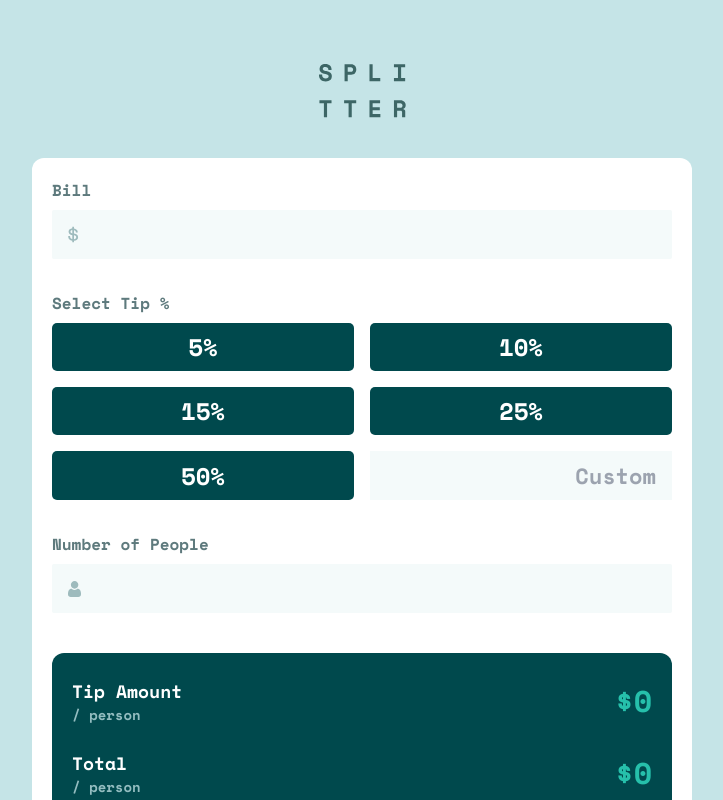
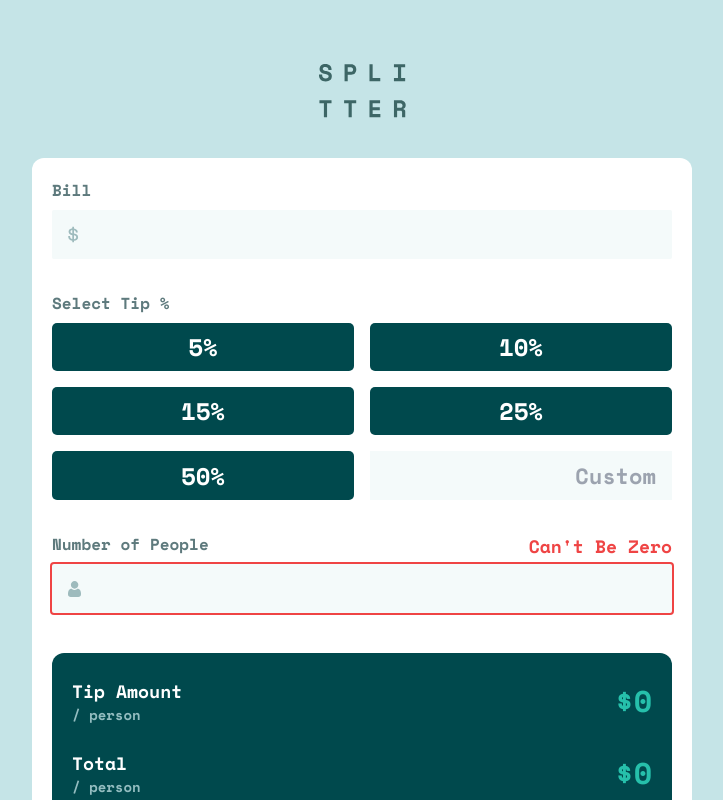
Before and after one commit to TzuChaeDahy/tip-calculator-app, a React (Vite) app: page / in a window 1280 px wide. Shown: the top 800 px of the page, without its empty margins (278-1001 px from the left). Built offline with nearby package versions, Linux system fonts and the light colour scheme.

Commit message:
updating some new functionalities

```diff
--- a/src/components/Container.jsx
+++ b/src/components/Container.jsx
@@ -10,14 +10,19 @@ const Container = () => {
   const [percentage, setPercentage] = useState(0);
   const [tipAmount, setTipAmount] = useState(0);
   const [totalAmount, setTotalAmount] = useState(0);
+
   const billInput = useRef(null);
   const peopleInput = useRef(null);
+  const percentageInput = useRef(null);
+  const [redRing, setRedRing] = useState();
 
   const handleReset = () => {
     setBill(0);
     setPeople(0);
+    setPercentage(0);
     billInput.current.value = 0;
     peopleInput.current.value = 0;
+    percentageInput.current.value = 0;
   };
 
   useEffect(() => {
@@ -25,13 +30,12 @@ const Container = () => {
       console.log("Não pode ser zero");
       setTipAmount(0);
       setTotalAmount(0);
-      //Sistema de Borda Vermelha
+      setRedRing(true);
       return;
     }
     setTipAmount(((bill * percentage) / people).toFixed(2));
     setTotalAmount(((bill / people) * (percentage + 1)).toFixed(2));
-    console.log(billInput.current.value);
-    console.log(peopleInput.current.value);
+    setRedRing(false);
   }, [bill, people, percentage]);
 
   return (
@@ -40,8 +44,11 @@ const Container = () => {
         handleBill={setBill}
         handlePeople={setPeople}
         handlePercentage={setPercentage}
+        percentage={percentage}
         billInput={billInput}
         peopleInput={peopleInput}
+        percentageInput={percentageInput}
+        redRingState={redRing}
       />
       <Output
         tipAmount={tipAmount}
--- a/src/components/Form.jsx
+++ b/src/components/Form.jsx
@@ -8,8 +8,11 @@ const Form = ({
   handlePeople,
   handleBill,
   handlePercentage,
+  percentage,
+  percentageInput,
   billInput,
   peopleInput,
+  redRingState,
 }) => {
   return (
     <div className="flex flex-col gap-8">
@@ -20,13 +23,18 @@ const Form = ({
         handleValue={handleBill}
         refState={billInput}
       />
-      <TipLayout handlePercentage={handlePercentage} />
+      <TipLayout
+        handlePercentage={handlePercentage}
+        percentage={percentage}
+        percentageInput={percentageInput}
+      />
       <NumberInput
         id="people"
         label="Number of People"
         icon={Person}
         handleValue={handlePeople}
         refState={peopleInput}
+        redRingState={redRingState}
       />
     </div>
   );
--- a/src/components/Output.jsx
+++ b/src/components/Output.jsx
@@ -2,11 +2,11 @@ import Amount from "./layout/Amout";
 
 const Output = ({ tipAmount, totalAmount, handleReset }) => {
   return (
-    <div className="flex flex-col gap-6 px-5 py-6 rounded-xl bg-project-cyan-300">
+    <div className="flex flex-col gap-6 px-5 py-6 rounded-xl bg-project-cyan-300 ">
       <Amount title="Tip Amount" value={tipAmount} />
       <Amount title="Total" value={totalAmount} />
       <button
-        className="uppercase bg-project-cyan-200 w-full py-2 rounded-md text-project-cyan-300"
+        className="uppercase bg-project-cyan-200 w-full py-2 rounded-md text-project-cyan-300 transition hover:bg-project-cyan-100"
         onClick={handleReset}
       >
         reset
--- a/src/components/TipLayout.jsx
+++ b/src/components/TipLayout.jsx
@@ -1,7 +1,8 @@
 import Label from "./layout/Label";
 import Button from "./layout/Button";
+import { useState } from "react";
 
-const TipLayout = ({ handlePercentage }) => {
+const TipLayout = ({ handlePercentage, percentage, percentageInput }) => {
   const percentages = [
     { value: 0.05, perc: "5%" },
     { value: 0.1, perc: "10%" },
@@ -10,9 +11,14 @@ const TipLayout = ({ handlePercentage }) => {
     { value: 0.5, perc: "50%" },
   ];
 
-  const createButtons = percentages.map((btn) => {
+  const createButtons = percentages.map((btn, index) => {
     return (
-      <Button value={btn.value} handlePercentage={handlePercentage}>
+      <Button
+        key={index}
+        value={btn.value}
+        handlePercentage={handlePercentage}
+        percentage={percentage}
+      >
         {btn.perc}
       </Button>
     );
@@ -25,9 +31,10 @@ const TipLayout = ({ handlePercentage }) => {
         {createButtons}
         <input
           type="number"
-          className="bg-project-neutral-200 text-right px-4 py-2 outline-none"
+          className="bg-project-neutral-200 text-right px-4 py-2 outline-none focus-within:ring-2 focus-within:ring-project-cyan-200"
           placeholder="Custom"
           onChange={(e) => handlePercentage(e.target.value / 100)}
+          ref={percentageInput}
         />
       </div>
     </div>
--- a/src/components/layout/Button.jsx
+++ b/src/components/layout/Button.jsx
@@ -1,10 +1,20 @@
-const Button = ({ children, value, handlePercentage }) => {
+import { useEffect } from "react";
+import { useState } from "react";
+
+const Button = ({ children, value, handlePercentage, percentage }) => {
   const handleValue = () => {
     handlePercentage(value);
   };
+
+  useEffect(() => {}, [percentage]);
+
   return (
     <button
-      className={`py-2 rounded-[5px] font-bold text-2xl bg-project-cyan-300 text-project-neutral-100`}
+      className={`py-2 rounded-[5px] font-bold text-2xl ${
+        percentage === value
+          ? "bg-project-cyan-200 text-project-cyan-300"
+          : "bg-project-cyan-300 text-project-neutral-100"
+      }`}
       onClick={handleValue}
     >
       {children}
--- a/src/components/layout/NumberInput.jsx
+++ b/src/components/layout/NumberInput.jsx
@@ -1,10 +1,26 @@
 import Label from "./Label";
 
-const NumberInput = ({ id, label, icon, handleValue, refState }) => {
+const NumberInput = ({
+  id,
+  label,
+  icon,
+  handleValue,
+  refState,
+  redRingState,
+}) => {
   return (
     <div>
-      <Label id={id}>{label}</Label>
-      <div className="flex items-center pl-4 bg-project-neutral-200 rounded-sm overflow-hidden">
+      <div className="flex justify-between">
+        <Label id={id}>{label}</Label>
+        {redRingState && (
+          <span className="text-red-500 text-lg">Can't Be Zero</span>
+        )}
+      </div>
+      <div
+        className={`flex items-center pl-4 bg-project-neutral-200 rounded-sm overflow-hidden  focus-within:ring-2 focus-within:ring-project-cyan-200 ${
+          redRingState ? "ring-2 ring-red-500" : ""
+        }`}
+      >
         <img src={icon} alt="No Value" />
         <input
           id={id}
```
